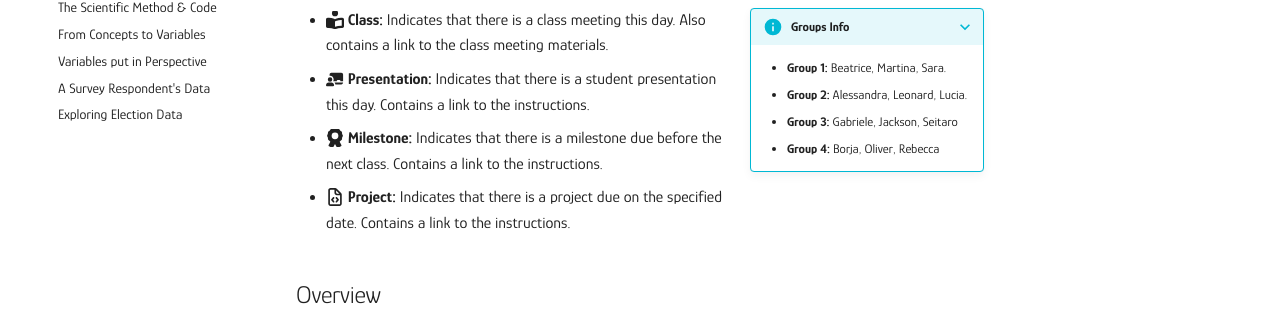
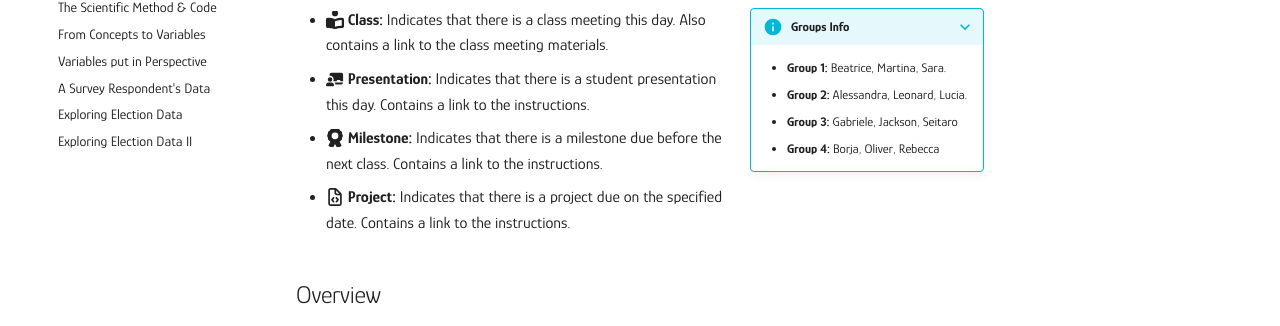
Before and after one commit to mickaeltemporao/data-analysis, an MkDocs documentation site: the page built from docs/schedule.md, in a window 1280 px wide. Shown: the part 287-613 px from the top of the page. Built offline with MkDocs 1.6.1 and Material for MkDocs 9.7.7, drawn with Linux system fonts in a browser that asks for light colours.

Commit message:
update nav

```diff
--- a/mkdocs.yml
+++ b/mkdocs.yml
@@ -66,7 +66,7 @@ nav:
       - modules/programming-3.md
       - modules/programming-4.md
       - modules/exploration-1.md
-      # - modules/exploration-2.md
+      - modules/exploration-2.md
       # - modules/exploration-3.md
       # - modules/exploration-4.md
       # - modules/sampling.md
```
